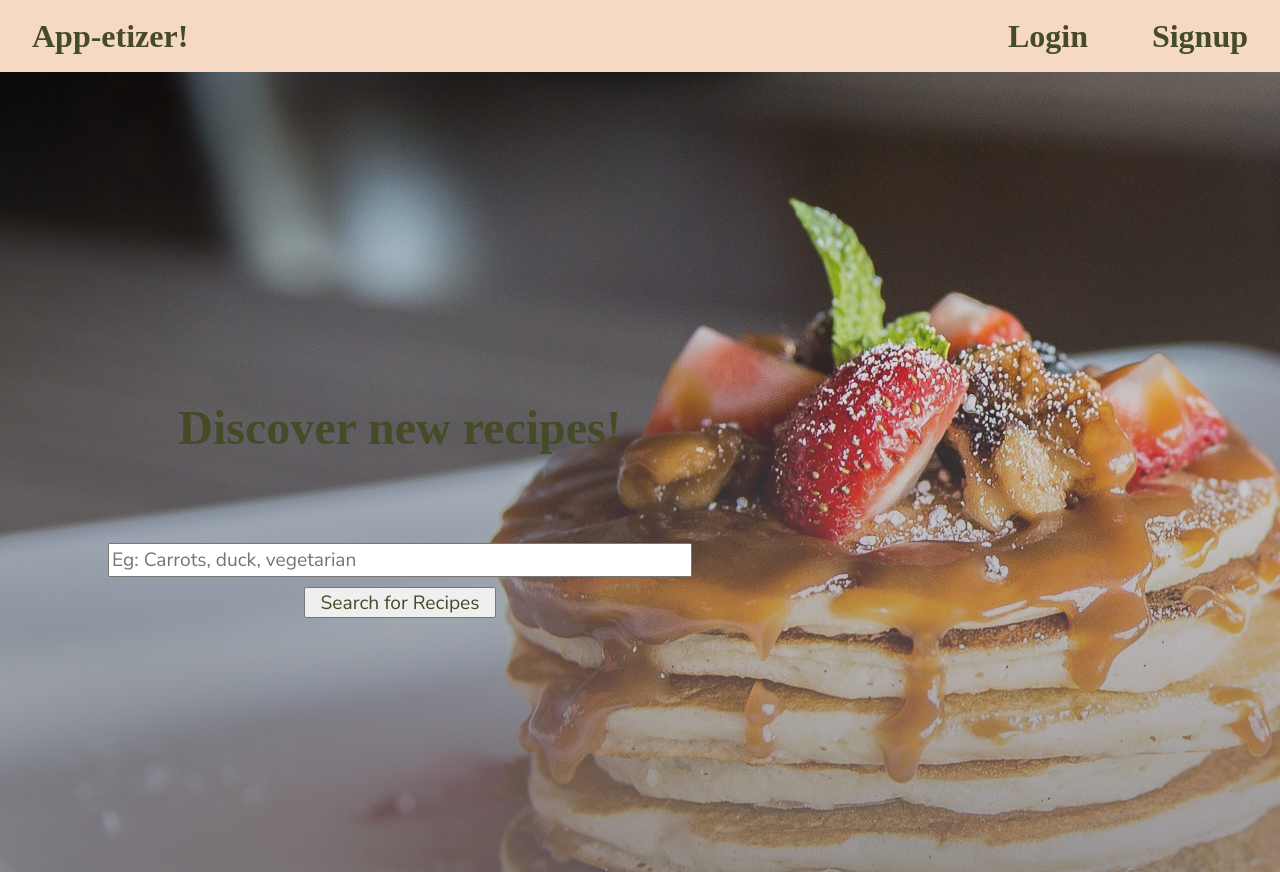
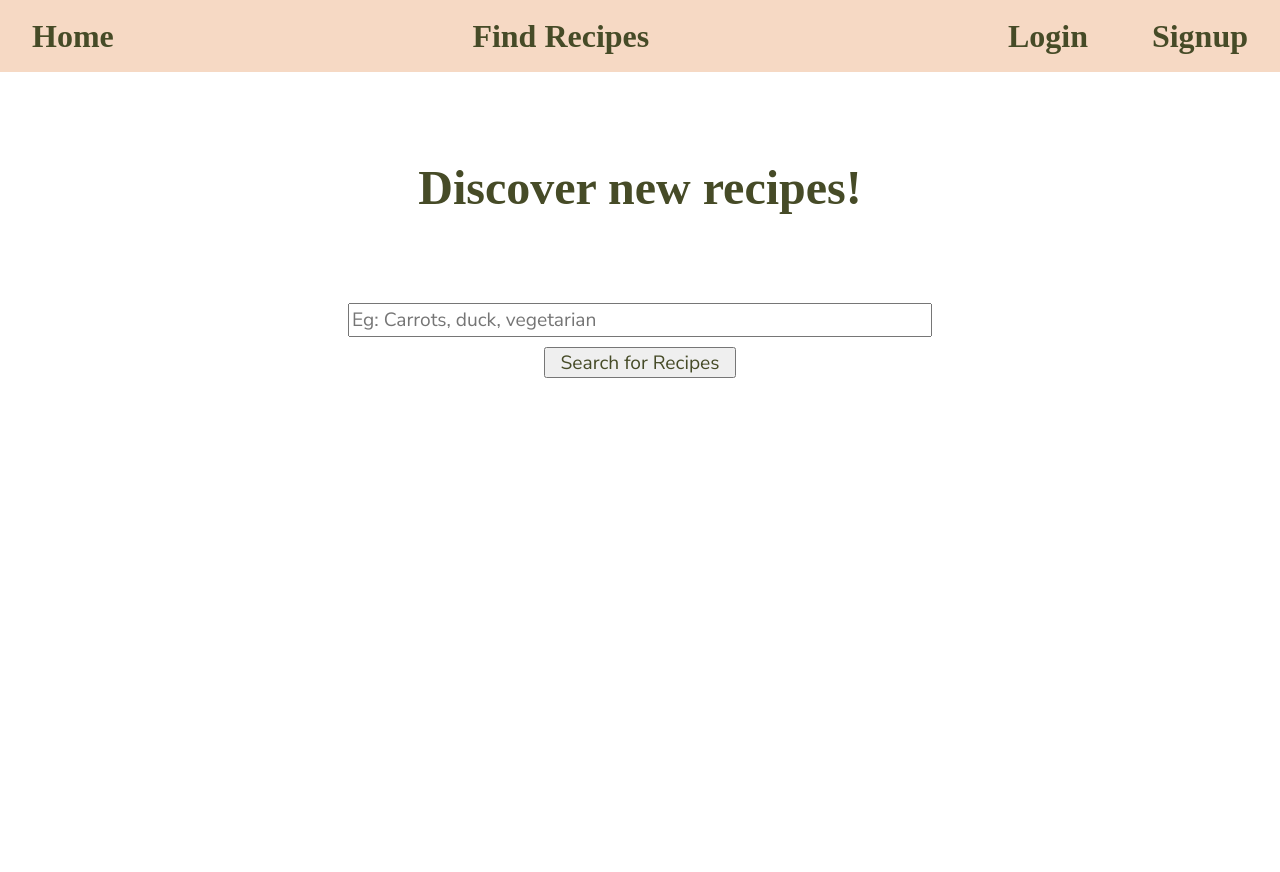
Before and after one commit to squarepancakes/app-etizer, a React (Create React App) app: page /findnewrecipes in a window 1280 px wide. After the commit the page ends 800 px from the top, so only its background shows below. Built offline with nearby package versions, Linux system fonts and the light colour scheme; a web font is replaced by a local one.

Commit message:
edit api string typo

```diff
--- a/src/components/Cookbook.js
+++ b/src/components/Cookbook.js
@@ -40,13 +40,13 @@ class Cookbook extends React.Component {
 
 	showRecipes = async () => {
 		try {
-			const meResponse = await axios.get(`${process.env.REACT_APP_URL}users/me`, {
+			const meResponse = await axios.get(`${process.env.REACT_APP_URL}/users/me`, {
 				withCredentials: true
 			});
 			const username = meResponse.data.username;
 
 			axios
-				.get(`${process.env.REACT_APP_URL}users/${username}`, { withCredentials: true })
+				.get(`${process.env.REACT_APP_URL}/users/${username}`, { withCredentials: true })
 				.then(res => {
 					let totalCategories = [];
 					res.data.recipes.forEach(recipe => {
--- a/src/components/FindNewRecipes.js
+++ b/src/components/FindNewRecipes.js
@@ -1,7 +1,6 @@
 import React from "react";
 import Loader from "./Loader";
 import RecipeBox from "./RecipeBox";
-// import Logo from "../assets/Logo.png";
 class RecipeSearch extends React.Component {
 	constructor(props) {
 		super(props);
@@ -37,9 +36,7 @@ class RecipeSearch extends React.Component {
 
 	render() {
 		return (
-			<div className="background">
 				<div className={"recipeSearch"} data-testid={"recipeSearchComponent"}>
-					{/* <img src={Logo} alt="app-etizer" /> */}
 					<h2>Discover new recipes!</h2>
 					<form
 						aria-label={"searchForm"}
@@ -58,7 +55,6 @@ class RecipeSearch extends React.Component {
 						<RecipeBox list={this.state.recipeList} />
 					)}
 				</div>
-			</div>
 		);
 	}
 }
--- a/src/components/GetRecipe.js
+++ b/src/components/GetRecipe.js
@@ -46,7 +46,7 @@ class GetRecipe extends React.Component {
 					user: this.props.userId
 				};
 
-				const url = `${process.env.REACT_APP_URL}recipes/new`;
+				const url = `${process.env.REACT_APP_URL}/recipes/new`;
 				axios.post(url, aNewRecipe, { withCredentials: true }).then(() => {
 					this.setState({ inputVal: "", isLoading: false });
 					this.setState({ selectedCategories: [] });
--- a/src/components/Header.js
+++ b/src/components/Header.js
@@ -1,13 +1,12 @@
 import React from "react";
 import { Link } from "react-router-dom";
-// import Logo from "../assets/Logo.png";
 
 export const Header = ({ loginStatus }) => {
 	return (
 		<div data-testid={"navBar"} className="navBar">
-			{/* <Link to="/">Home</Link> */}
-			{/* <img src={Logo} alt="app-etizer" /> */}
-			<Link to="/">App-etizer!</Link>
+			<Link to="/">Home</Link>
+
+			<Link to="/findnewrecipes">Find Recipes</Link>
 			{loginStatus ? <Link to="/cookbook">Cookbook</Link> : ""}
 			<div className="members">
 				{loginStatus ? (
--- a/src/components/Login.js
+++ b/src/components/Login.js
@@ -16,7 +16,7 @@ class Login extends React.Component {
 		const username = this.state.username;
 		const password = this.state.password;
 		const payload = { username: username, password: password };
-		const url = `${process.env.REACT_APP_URL}users/login`;
+		const url = `${process.env.REACT_APP_URL}/users/login`;
 		axios
 			.post(url, payload, { withCredentials: true })
 			.then(res => {
--- a/src/components/Logout.js
+++ b/src/components/Logout.js
@@ -2,7 +2,7 @@ import React from "react";
 import axios from "axios";
 
 const logout = () => {
-	const url = `${process.env.REACT_APP_URL}users/logout`;
+	const url = `${process.env.REACT_APP_URL}/users/logout`;
 	axios
 		.post(url, {}, { withCredentials: true })
 		.then(() => {})
--- a/src/components/Signup.js
+++ b/src/components/Signup.js
@@ -20,7 +20,8 @@ class Signup extends React.Component {
 			throw new Error("Passwords are not identical! Please retype!");
 		}
 		const payload = { username: username, password: password };
-		const url = `${process.env.REACT_APP_URL}users/new`;
+		const url = `${process.env.REACT_APP_URL}/users/new`;
+		console.log(url)
 		axios
 			.post(url, payload, { withCredentials: true })
 			.then(res => {
```
